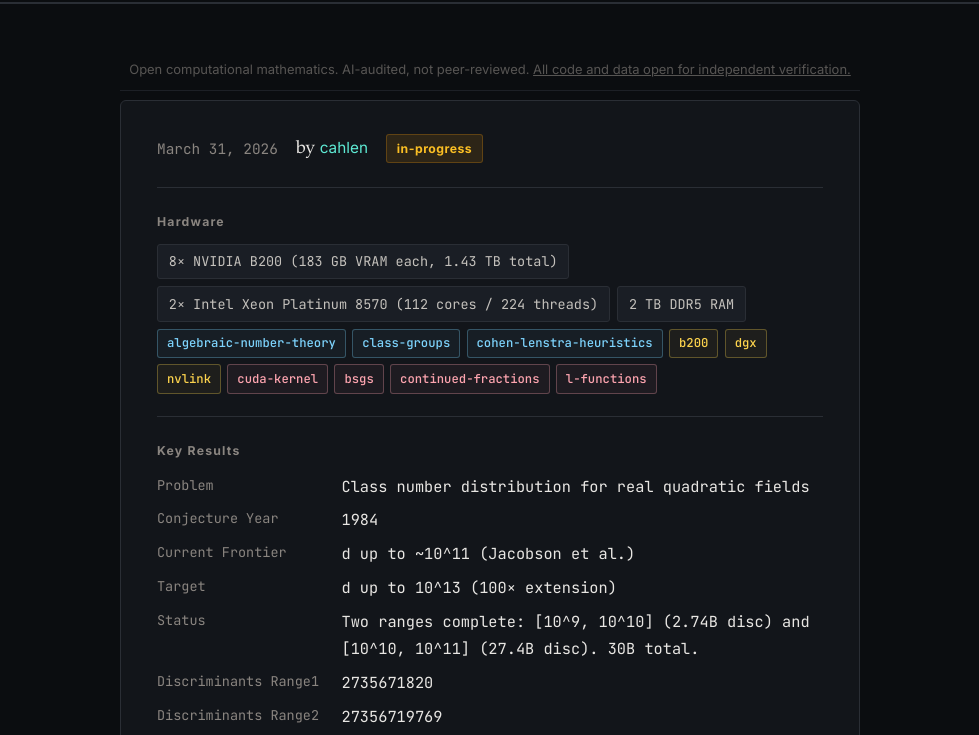
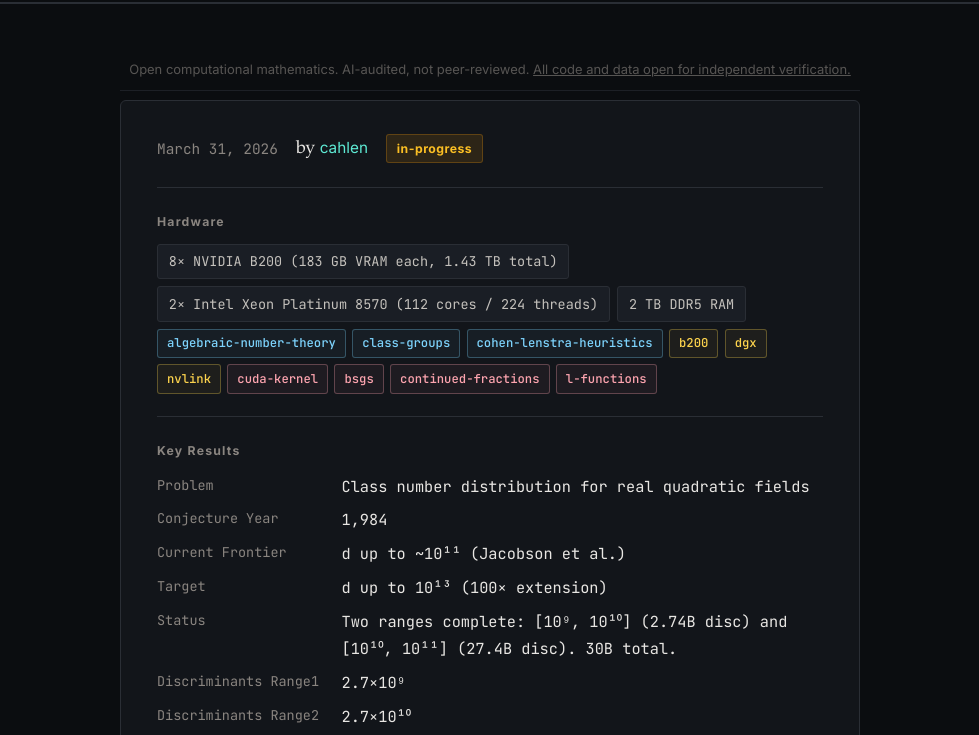
Before and after one commit to cahlen/bigcompute.science, an Astro site: page /experiments/class-numbers-real-quadratic/ in a window 1280 px wide. Shown: the part 65-800 px from the top of the page, without its empty margins (150-1129 px from the left). Built offline with nearby package versions, Linux system fonts and the light colour scheme; Astro itself is replaced by a stand-in of ours; some packages are replaced by stand-ins of ours; a web font is replaced by a local one.

Commit message:
Render math in experiment results: superscripts, scientific notation, symbols
- 210000000000 → 2×10¹¹ (large integers auto-converted)
- 10^10 → 10¹⁰ (caret notation)
- 4.4e12 → 4.4×10¹² (scientific notation)
- >= → ≥, <= → ≤, -> → →
- 4-6 digit numbers get commas (1,048,575)

All transformations in renderMath() function in frontmatter script.
Uses Unicode superscripts (⁰¹²³⁴⁵⁶⁷⁸⁹), no KaTeX needed.

Co-Authored-By: Claude Opus 4.6 (1M context) <noreply@anthropic.com>

```diff
--- a/src/layouts/Experiment.astro
+++ b/src/layouts/Experiment.astro
@@ -21,6 +21,32 @@ const worstVerdict = certReviews.length > 0
     }, certReviews[0].verdict)
   : frontmatter.certification?.verdict ?? '';
 const modelsSummary = certEntry?.models_summary ?? frontmatter.certification?.reviewer ?? '';
+
+// Math rendering for result values
+function renderMath(s: string): string {
+  const sup: any = {'0':'⁰','1':'¹','2':'²','3':'³','4':'⁴','5':'⁵','6':'⁶','7':'⁷','8':'⁸','9':'⁹','-':'⁻'};
+  const toSup = (n: string) => [...n].map((c: string) => sup[c] || c).join('');
+  let out = s;
+  // Large bare integers → scientific notation (1000000000 → 10⁹)
+  out = out.replace(/\b(\d{7,})\b/g, (_: string, num: string) => {
+    const n = parseFloat(num);
+    if (n === 0) return '0';
+    const exp = Math.floor(Math.log10(n));
+    const mantissa = n / Math.pow(10, exp);
+    if (Math.abs(mantissa - 1) < 0.001) return '10' + toSup(String(exp));
+    if (Math.abs(mantissa - Math.round(mantissa)) < 0.001) return Math.round(mantissa) + '×10' + toSup(String(exp));
+    return mantissa.toFixed(1) + '×10' + toSup(String(exp));
+  });
+  // Explicit caret notation: 10^10 → 10¹⁰
+  out = out.replace(/(\d+)\^(\d+)/g, (_: string, base: string, exp: string) => base + toSup(exp));
+  // Scientific notation: 4.4e12 → 4.4×10¹²
+  out = out.replace(/(\d+\.?\d*)[eE]\+?(\d+)/g, (_: string, m: string, exp: string) => m + '×10' + toSup(exp));
+  // Symbols
+  out = out.replace(/>=/g, '≥').replace(/<=/g, '≤').replace(/->/g, '→');
+  // Add commas to remaining 4-6 digit numbers
+  out = out.replace(/\b(\d{4,6})\b/g, (_: string, num: string) => parseInt(num).toLocaleString());
+  return out;
+}
 
 const canonicalURL = `https://bigcompute.science/findings/${frontmatter.slug}/`;
 const isoDate = new Date(date).toISOString().split('T')[0];
@@ -231,11 +257,12 @@ const domains = frontmatter.domain || [];
             {Object.entries(results).map(([key, val]: [string, any]) => {
               if (val === null || val === undefined) return null;
               const label = key.replace(/_/g, ' ').replace(/\b\w/g, (c: string) => c.toUpperCase());
-              const display = Array.isArray(val) ? val.join(', ') : String(val);
-              const isPass = (key === 'failures' && val === 0) || key.includes('validation') && String(val).includes('PASS');
+              const raw = Array.isArray(val) ? val.join(', ') : String(val);
+              const display = renderMath(raw);
+              const isPass = (key === 'failures' && val === 0) || (key.includes('validation') && String(val).includes('PASS'));
               const isFail = key === 'failures' && val > 0;
               return (
-                <><dt>{label}</dt><dd class={isPass ? 'result-pass' : isFail ? 'result-fail' : ''}>{display}</dd></>
+                <><dt>{label}</dt><dd class={isPass ? 'result-pass' : isFail ? 'result-fail' : ''} set:html={display} /></>
               );
             })}
           </dl>
```
